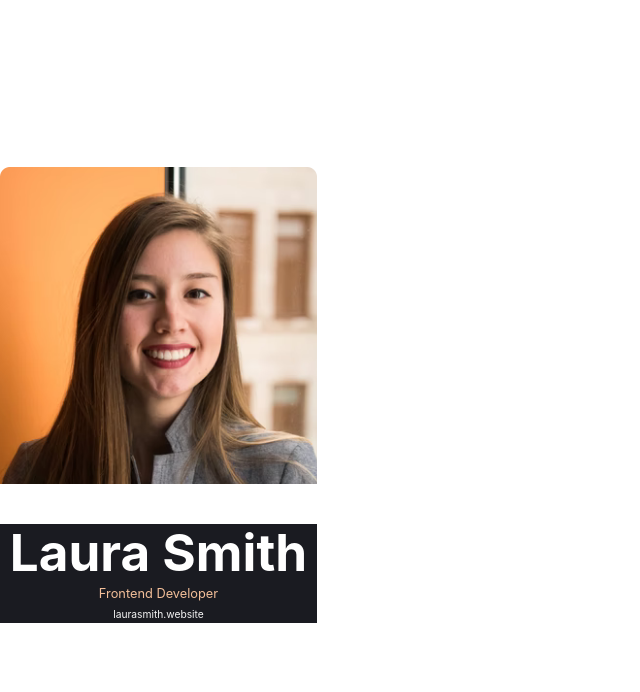
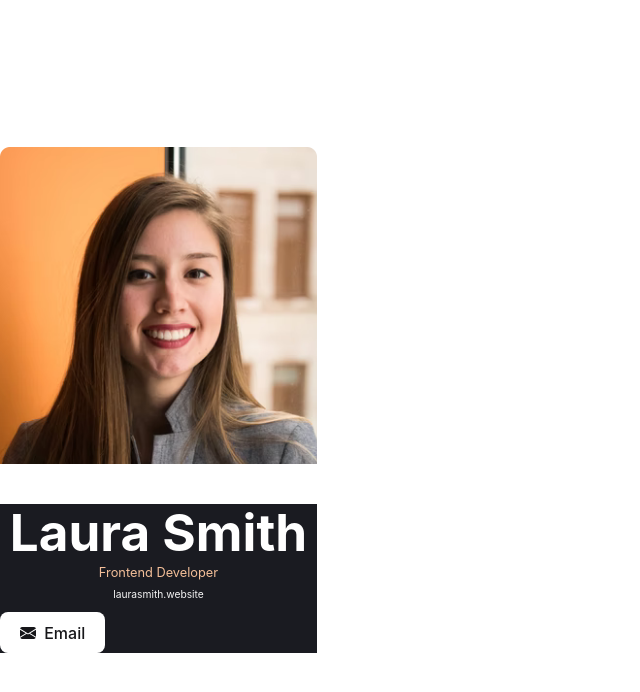
Before and after one commit to stylish-pawmy/react-business-card, a React (Vite) app: page / in a window 1280 px wide. Shown: the top 692 px of the page, without its empty margins (0-640 px from the left). Built offline with nearby package versions, Linux system fonts and the light colour scheme.

Commit message:
Add email button

```diff
--- a/src/App.css
+++ b/src/App.css
@@ -71,3 +71,23 @@ body > * {
   aspect-ratio: 1 / 1;
   width: 317px;
 }
+
+button {
+  border-radius: 6px;
+  display: flex;
+  flex-direction: row;
+  align-items: center;
+  justify-content: center;
+  font-size: 16px;
+  font-weight: 500;
+  padding: 9px 11px 9px 13px;
+}
+
+.button-label {
+  margin-left: 8px;
+}
+
+.email-button {
+  background-color: white;
+  color: var(--grey-gamma);
+}
--- /dev/null
+++ b/src/components/EmailButton.jsx
@@ -0,0 +1,14 @@
+import "../App.css";
+import { EnvelopeFill } from "react-bootstrap-icons";
+
+export function EmailButton()
+{
+    return (
+        <button className="email-button button">
+            <EnvelopeFill />
+            <span className="button-label">Email</span>
+        </button>
+    );
+}
+
+export default EmailButton;
--- a/src/components/Main.jsx
+++ b/src/components/Main.jsx
@@ -1,4 +1,5 @@
 import React from "react";
+import { EmailButton } from "./EmailButton.jsx";
 import "../App.css";
 
 export function Main() {
@@ -7,6 +8,7 @@ export function Main() {
             <h1 className="full-name">Laura Smith</h1>
             <h4 className="occupation">Frontend Developer</h4>
             <p className="website-link">laurasmith.website</p>
+            <EmailButton />
         </div>
     );
 }
```
